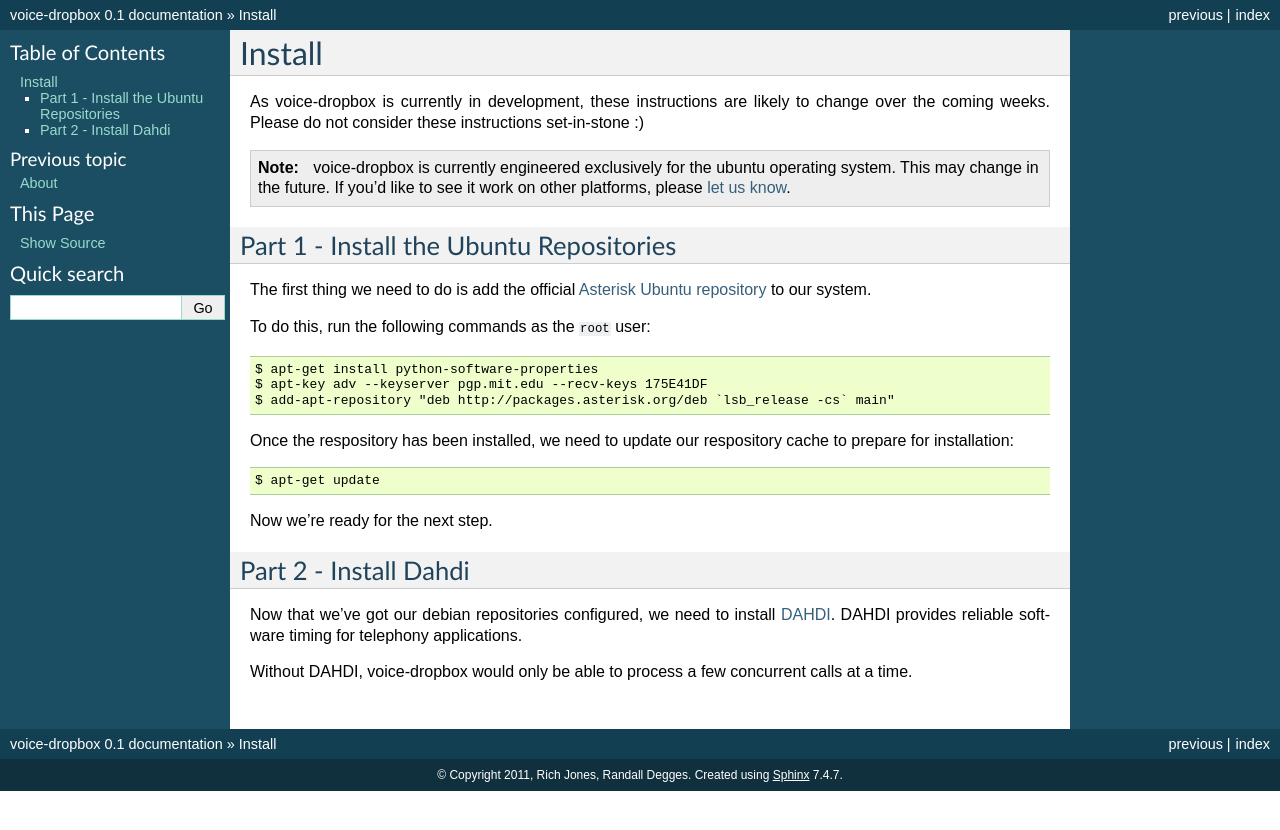
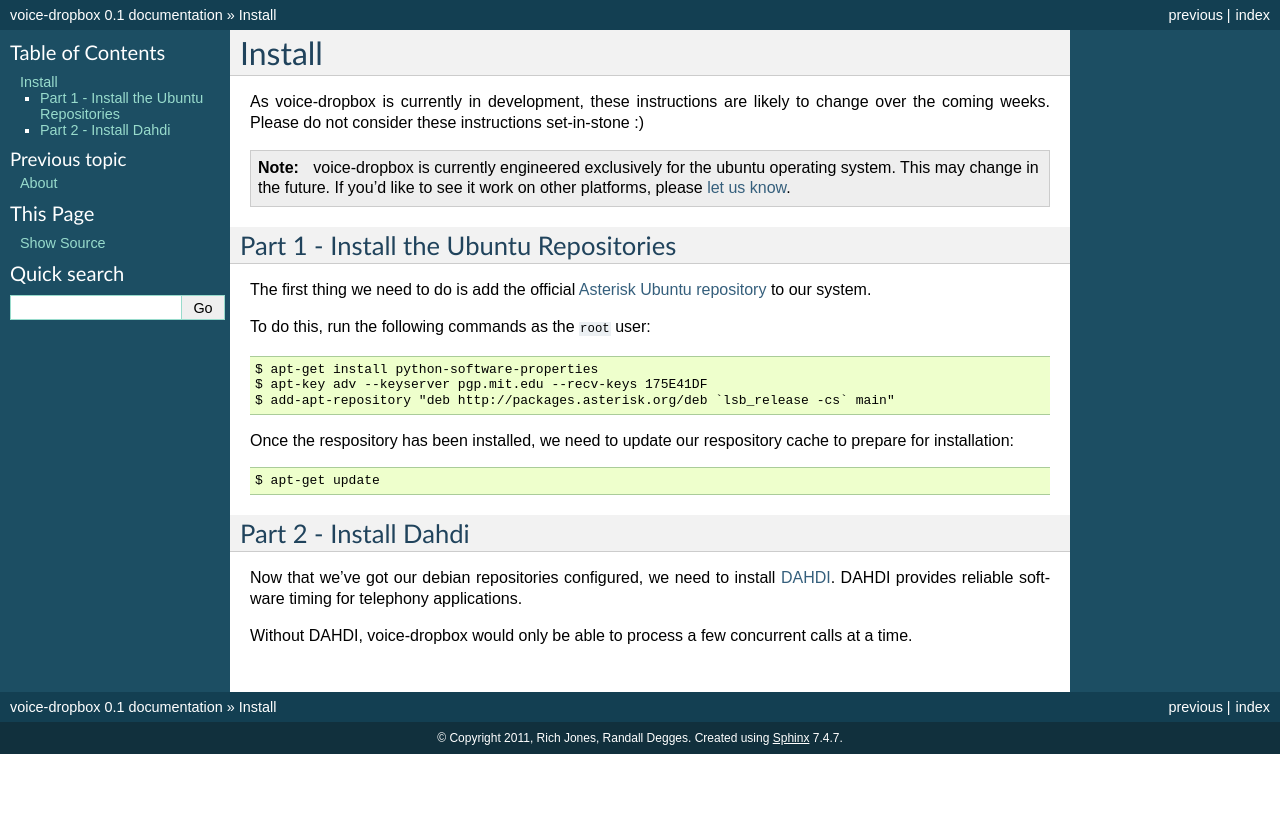
Before and after one commit to Miserlou/Voice-Dropbox, a Sphinx documentation site: the page built from docs/install.rst, in a window 1280 px wide. Shown: the top 830 px of the page. Built offline with Sphinx 7.4.7, drawn with Linux system fonts in a browser that asks for light colours.

Commit message:
Removing redundant wording.

```diff
--- a/docs/install.rst
+++ b/docs/install.rst
@@ -31,8 +31,6 @@
 
     $ apt-get update
 
-Now we're ready for the next step.
-
 **********************
 Part 2 - Install Dahdi
 **********************
```
